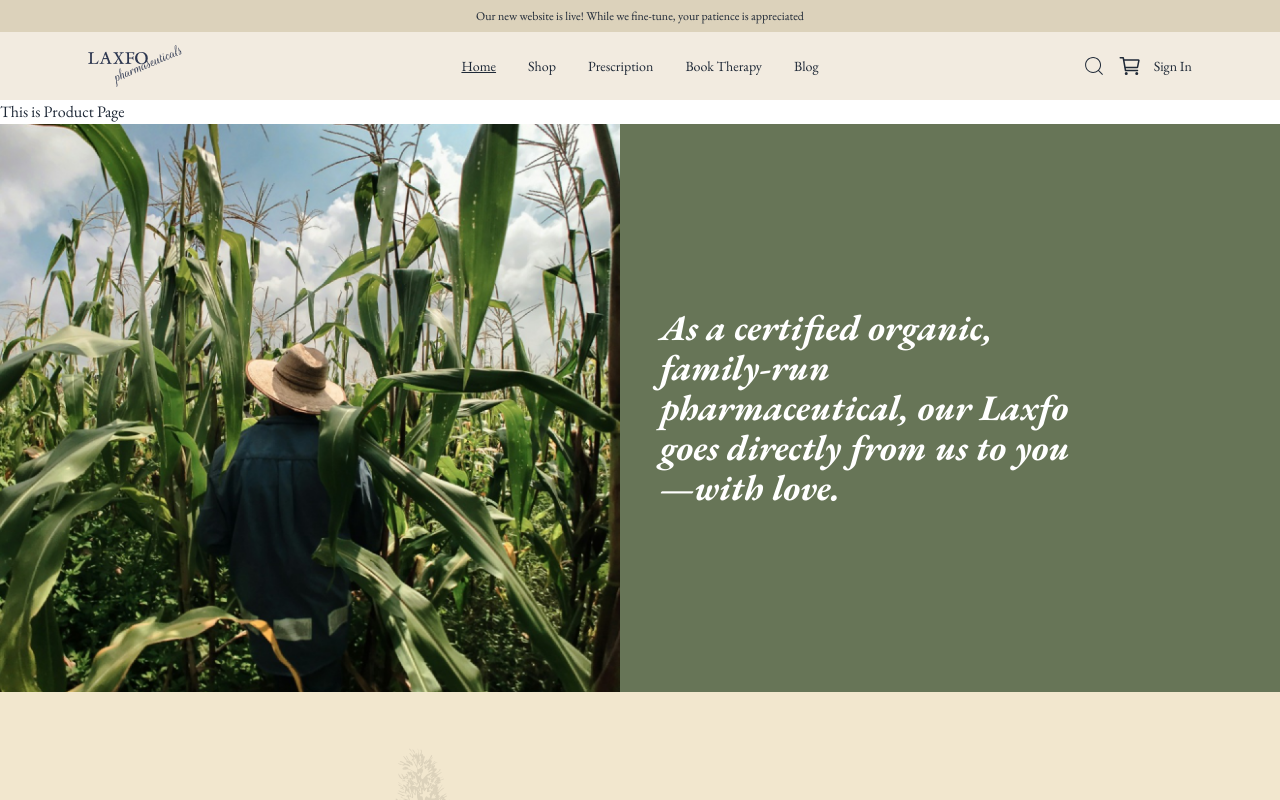
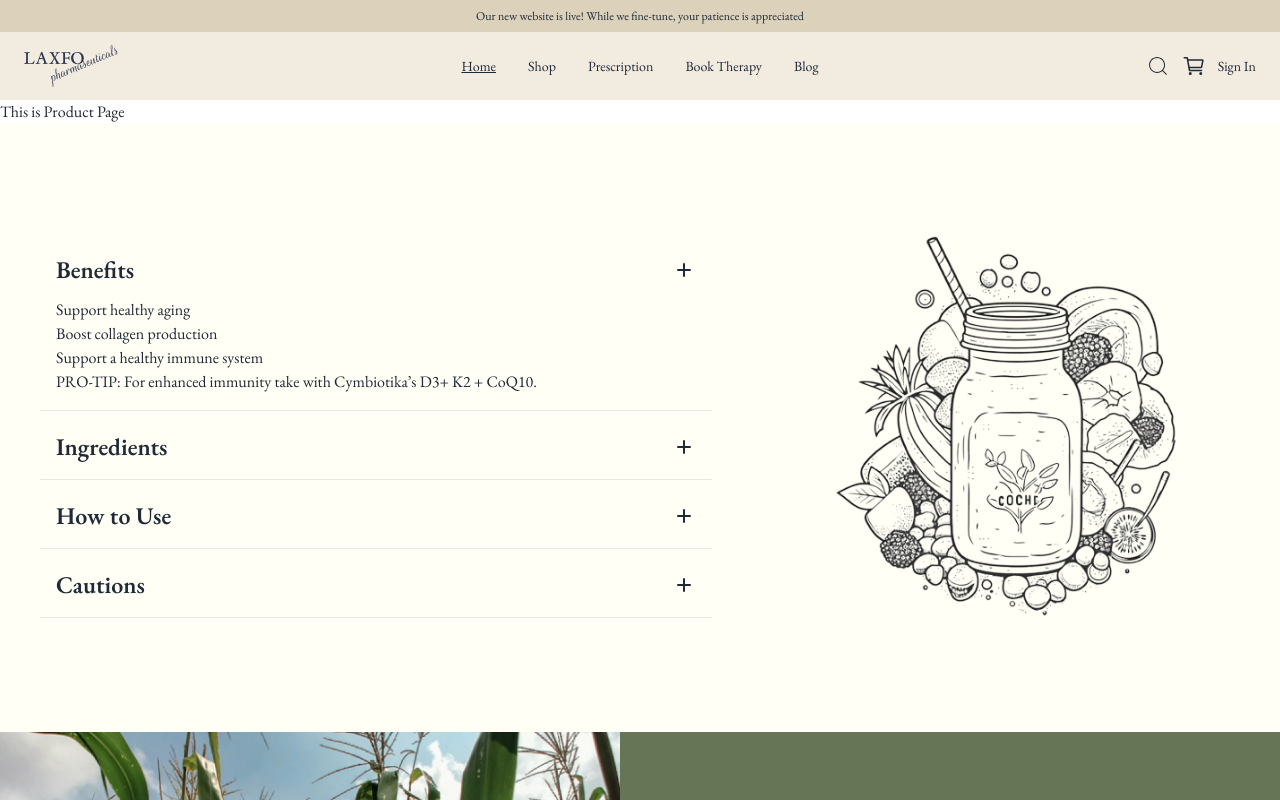
Before and after one commit to Sazid60/LAXFO, a React (Vite) app: page / in a window 1280 px wide. Shown: the top 800 px of the page. Built offline with nearby package versions, Linux system fonts and the light colour scheme.

Commit message:
Add:Accordion Added

```diff
--- /dev/null
+++ b/src/components/accordion/Accordion.jsx
@@ -0,0 +1,93 @@
+import React, { useState } from 'react';
+
+const Accordion = () => {
+    // Initialize the state with the first question index (0)
+    const [openQuestion, setOpenQuestion] = useState(0);
+
+    const toggleQuestion = (index) => {
+        setOpenQuestion(openQuestion === index ? null : index);
+    };
+
+    const faqData = [
+        {
+            question: 'Benefits',
+            answer: [
+                'Support healthy aging',
+                'Boost collagen production',
+                'Support a healthy immune system',
+                'PRO-TIP: For enhanced immunity take with Cymbiotika’s D3+ K2 + CoQ10.'
+            ]
+        },
+        {
+            question: 'Ingredients',
+            answer: [
+                'Water (Aqua)',
+                'Glycerin',
+                'Aloe Barbadensis Leaf Extract',
+                'Cetearyl Alcohol',
+                'Cocos Nucifera (Coconut) Oil'
+            ]
+        },
+        {
+            question: 'How to Use',
+            answer: [
+                'Apply a small amount to clean, dry skin.',
+                'Massage gently in a circular motion until fully absorbed.',
+                'Use twice daily, morning and night, for best results.'
+            ]
+        },
+        {
+            question: 'Cautions',
+            answer: [
+                'For external use only.',
+                'Avoid contact with eyes.',
+                'Keep out of reach of children.',
+                'If irritation occurs, discontinue use and consult a healthcare professional.'
+            ]
+        }
+    ];
+
+    return (
+        <div className='px-4 py-8 xl:px-10 xl:py-20 bg-[#FFFFF6]'>
+            <div className="flex flex-col-reverse lg:flex-row items-center">
+                <div className="w-full xl:w-[60%]">
+                    <div className="space-y-1">
+                        {faqData.map((item, index) => (
+                            <div key={index} className="p-2 md:p-2 lg:p-4 border-b">
+                                <button
+                                    className="flex items-center justify-between text-left w-full"
+                                    onClick={() => toggleQuestion(index)}
+                                >
+                                    <h1 className="font-semibold text-xl md:text-2xl">{item.question}</h1>
+                                    <span className="rounded-full">
+                                        <svg
+                                            xmlns="http://www.w3.org/2000/svg"
+                                            className={`w-6 h-6 transform transition-transform ${openQuestion === index ? 'rotate-180' : 'rotate-0'}`}
+                                            fill="none"
+                                            viewBox="0 0 24 24"
+                                            stroke="currentColor"
+                                        >
+                                            <path strokeLinecap="round" strokeLinejoin="round" strokeWidth="2" d="M12 6v6m0 0v6m0-6h6m-6 0H6" />
+                                        </svg>
+                                    </span>
+                                </button>
+                                {openQuestion === index && (
+                                    <ul className="mt-3 lg:mt-3 text-xs md:text-base list-inside">
+                                        {item.answer.map((answerItem, answerIndex) => (
+                                            <li key={answerIndex}>{answerItem}</li>
+                                        ))}
+                                    </ul>
+                                )}
+                            </div>
+                        ))}
+                    </div>
+                </div>
+                <div className="xl:w-[40%] xl:ml-20">
+                    <img src="/Accordion.png" alt="Accordion" />
+                </div>
+            </div>
+        </div>
+    );
+};
+
+export default Accordion;
--- a/src/components/navbar/Navbar.jsx
+++ b/src/components/navbar/Navbar.jsx
@@ -47,7 +47,7 @@ const Navbar = () => {
             <li>
                 <NavLink
                     className={({ isActive }) => isActive ? 'underline ' : 'font-normal  lg:hidden'} to={"/blog"}>
-                    sign In
+                    Sign In
                 </NavLink>
             </li>
         </>
--- a/src/layouts/MainLayout.jsx
+++ b/src/layouts/MainLayout.jsx
@@ -12,7 +12,7 @@ const MainLayout = () => {
             </div>
 
             <div className=''>
-                <div className='px-4 lg:px-20 bg-[#F2EBE0]'>
+                <div className='px-4 bg-[#F2EBE0]'>
                     <Navbar />
                 </div>
                 <div>
--- a/src/pages/productPage/ProductPage.jsx
+++ b/src/pages/productPage/ProductPage.jsx
@@ -3,11 +3,13 @@ import React from 'react';
 import RedBanner from '../../components/footer/RedBanner';
 import Consultation from '../../components/consultation/Consultation';
 import Banner from '../../components/banner/Banner';
+import Accordion from '../../components/accordion/Accordion';
 
 const ProductPage = () => {
     return (
         <div>
             <h1>This is Product Page</h1>
+            <Accordion/>
             <Banner/>
             <Consultation/>
             <RedBanner />
```
Also changed, not shown: public/Accordion.png (added).
